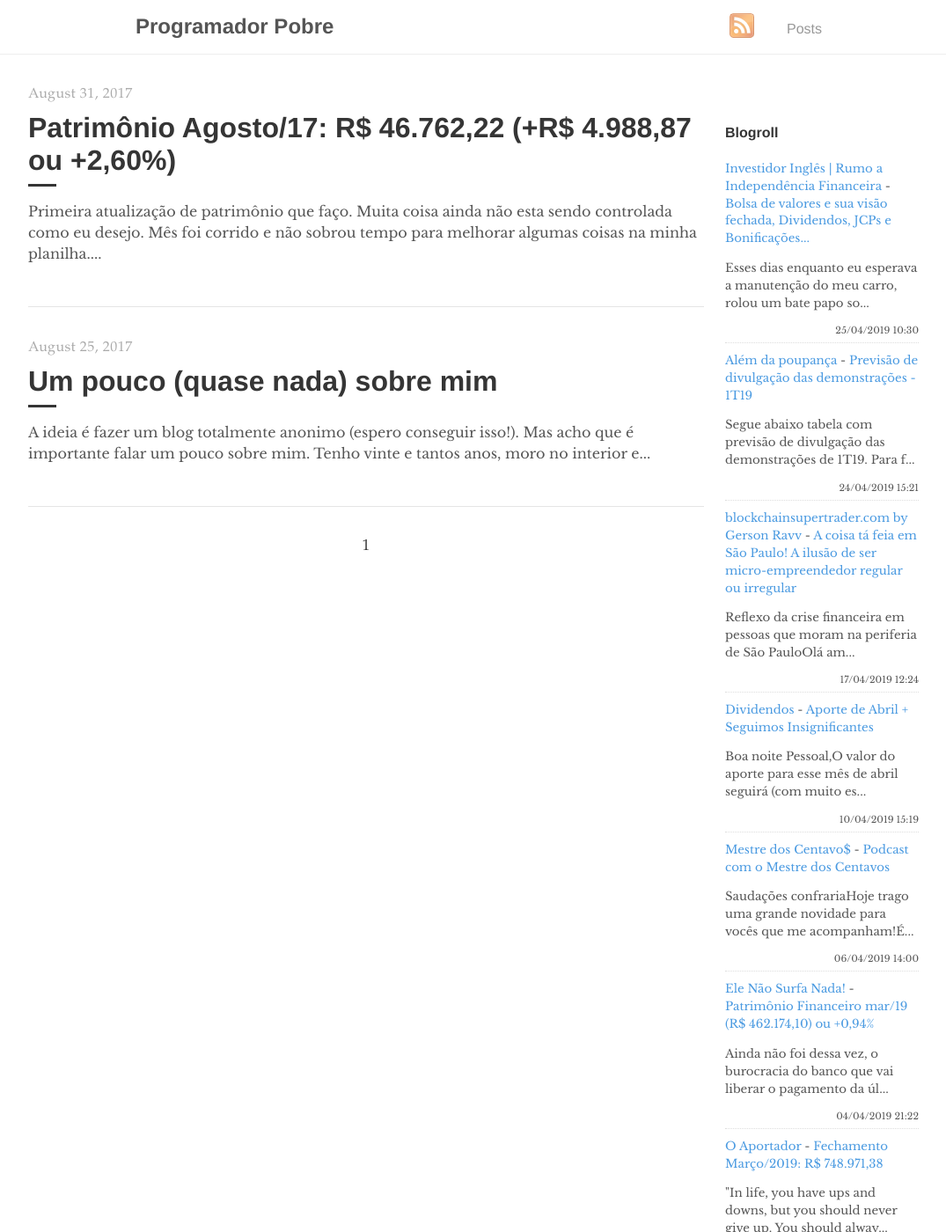
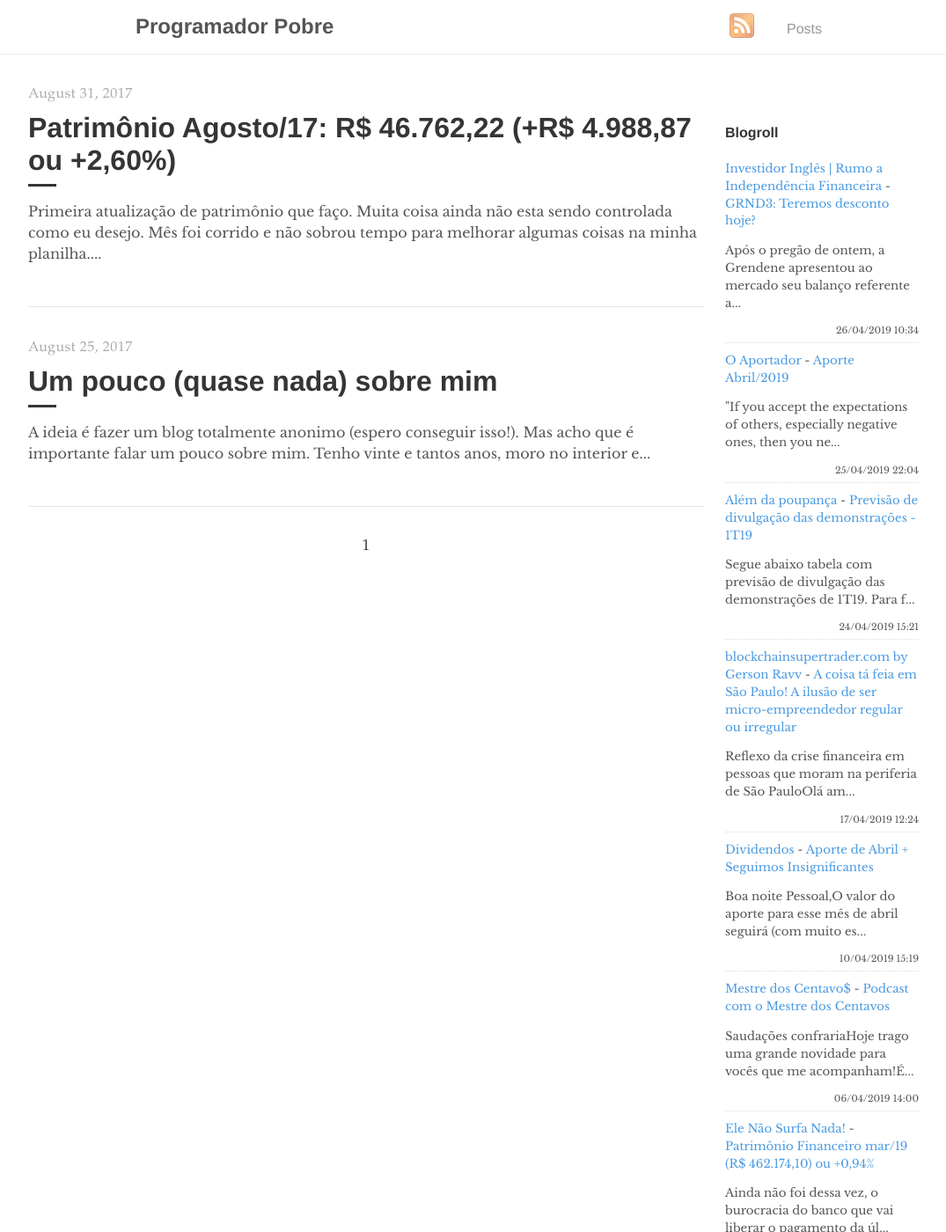
Before and after one commit to programadorpobre/programadorpobre.github.io, a Jekyll site: the page built from index.html, in a window 1280 px wide and 1400 px high. Shown: the whole window at 88% size, without its empty margins (96-1171 px from the left). Built offline with Jekyll 4.4.1, drawn with Linux system fonts in a browser that asks for light colours; the list of posts is cut into pages by our own code; comment, search, counter and statistics services are not loaded.

Commit message:
[ci skip] travis #629

```diff
--- a/_includes/feed-entries.html
+++ b/_includes/feed-entries.html
@@ -1,7 +1,12 @@
 <div class="feed-entry">
-    <a class="feed-entry-site-name" href="https://www.investidoringles.com/">Investidor Inglês | Rumo a Independência Financeira</a> - <a class="feed-entry-title" href="https://www.investidoringles.com/2019/04/dividendos-e-juros-sobre-capital-proprio.html">Bolsa de valores e sua visão fechada, Dividendos, JCPs e Bonificações...</a>
-    <p class="feed-entry-summary">Esses dias enquanto eu esperava a manutenção do meu carro, rolou um bate papo so...</p>
-    <time datetime="2019-04-25T10:30:00.001-03:00">25/04/2019 10:30</time>
+    <a class="feed-entry-site-name" href="https://www.investidoringles.com/">Investidor Inglês | Rumo a Independência Financeira</a> - <a class="feed-entry-title" href="https://www.investidoringles.com/2019/04/grnd3-resultado-1t19.html">GRND3: Teremos desconto hoje?</a>
+    <p class="feed-entry-summary">Após o pregão de ontem, a Grendene apresentou ao mercado seu balanço referente a...</p>
+    <time datetime="2019-04-26T10:34:00.001-03:00">26/04/2019 10:34</time>
+</div>
+<div class="feed-entry">
+    <a class="feed-entry-site-name" href="https://oaportadorfinanceiro.blogspot.com/">O Aportador</a> - <a class="feed-entry-title" href="https://oaportadorfinanceiro.blogspot.com/2019/04/aporte-abril2019.html">Aporte Abril/2019</a>
+    <p class="feed-entry-summary">"If you accept the expectations of others, especially negative ones, then you ne...</p>
+    <time datetime="2019-04-25T22:04:00.000-03:00">25/04/2019 22:04</time>
 </div>
 <div class="feed-entry">
     <a class="feed-entry-site-name" href="https://alemdapoupanca.blogspot.com/">Além da poupança</a> - <a class="feed-entry-title" href="https://alemdapoupanca.blogspot.com/2019/04/previsao-de-divulgacao-das_24.html">Previsão de divulgação das demonstrações - 1T19</a>
@@ -29,11 +34,6 @@
     <time datetime="2019-04-04T21:22:00.002-03:00">04/04/2019 21:22</time>
 </div>
 <div class="feed-entry">
-    <a class="feed-entry-site-name" href="https://oaportadorfinanceiro.blogspot.com/">O Aportador</a> - <a class="feed-entry-title" href="https://oaportadorfinanceiro.blogspot.com/2019/04/fechamento-fevereiro2019-r-74897138.html">Fechamento Março/2019: R$ 748.971,38</a>
-    <p class="feed-entry-summary">"In life, you have ups and downs, but you should never give up. You should alway...</p>
-    <time datetime="2019-04-04T14:13:00.000-03:00">04/04/2019 14:13</time>
-</div>
-<div class="feed-entry">
     <a class="feed-entry-site-name" href="https://microinvestidornerd.blogspot.com/">Micro Investidor Nerd</a> - <a class="feed-entry-title" href="https://microinvestidornerd.blogspot.com/2019/02/pergunta-rapida-como-proceder-com-o.html">Pergunta rápida: Como proceder com o agrupamento de ABCP11 na planilha do ADP?</a>
     <p class="feed-entry-summary">SenhorXs, creio que assim como eu, muita gente aqui da blogosfera de finanças ut...</p>
     <time datetime="2019-02-08T10:31:00.001-08:00">08/02/2019 10:31</time>
```
